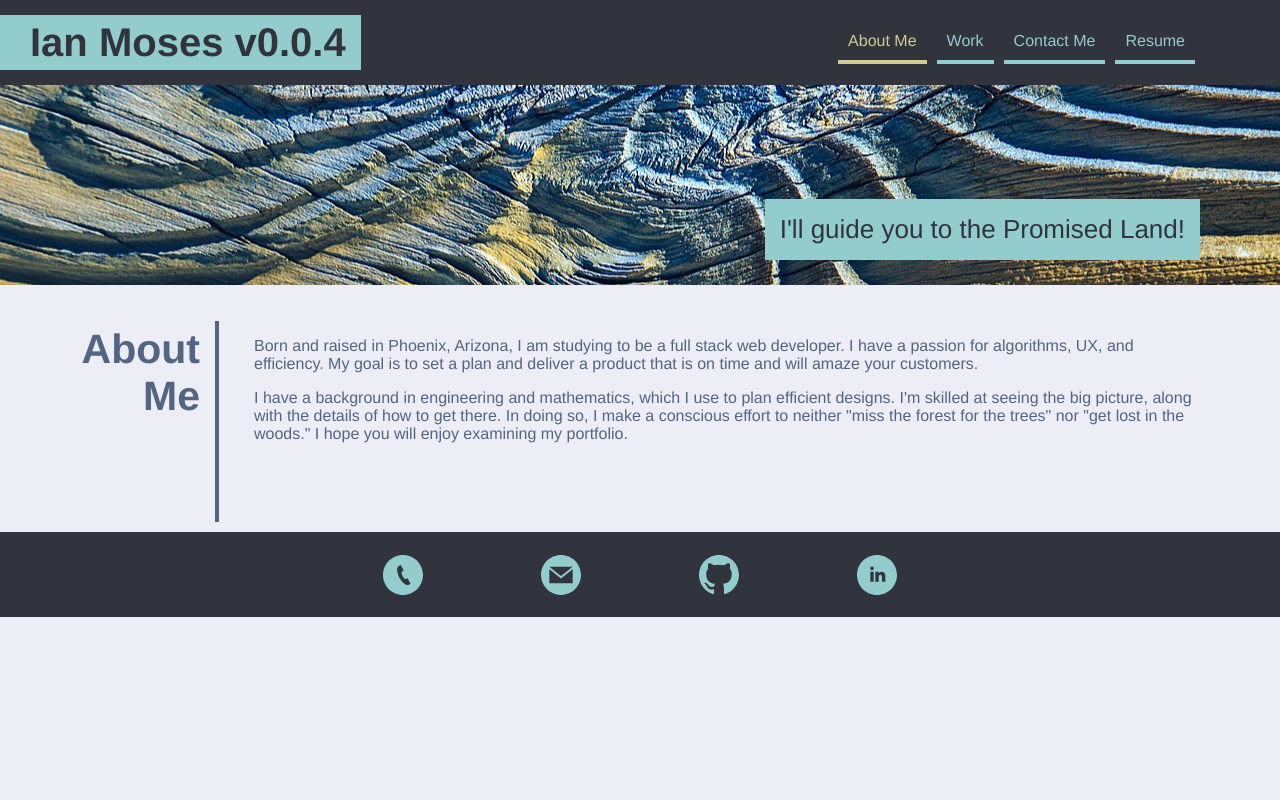
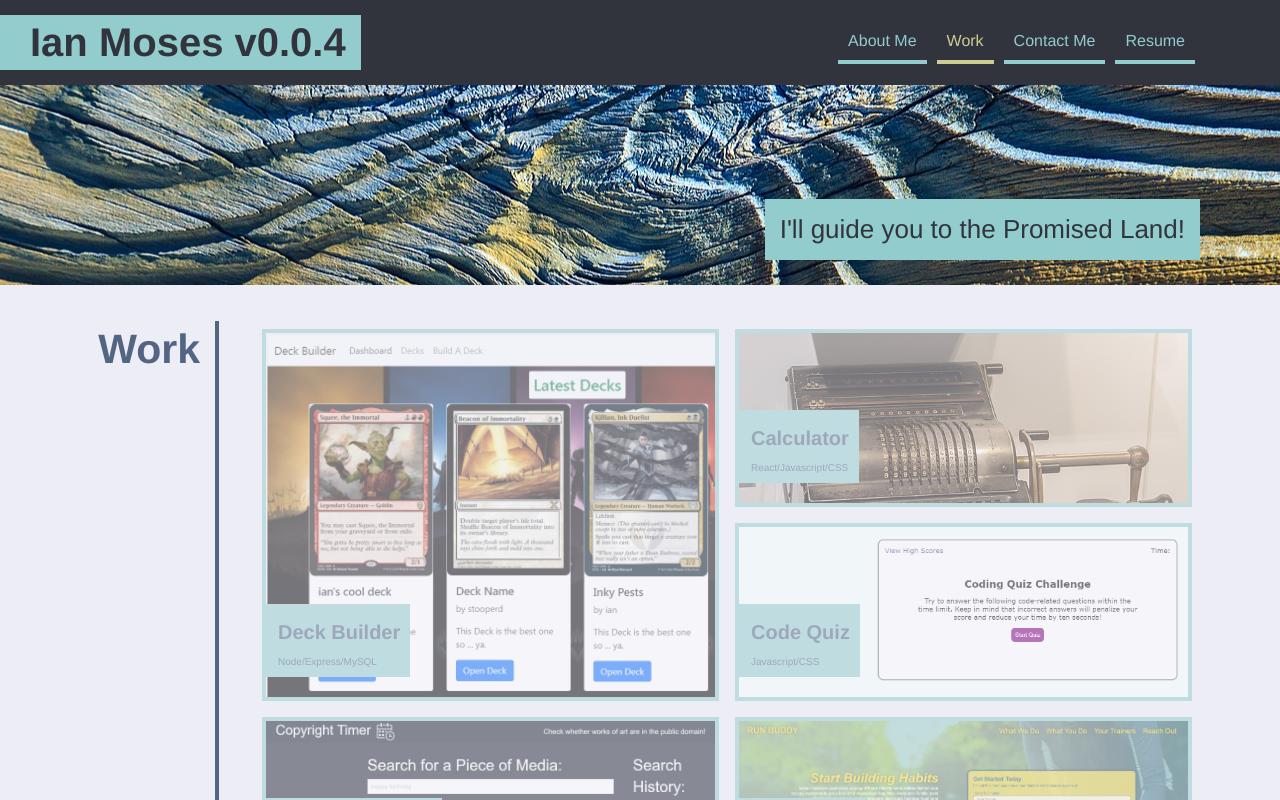
Before and after one commit to Moses-Ian/portfolio, a React (Create React App) app: page / in a window 1280 px wide. Shown: the top 800 px of the page. Built offline with nearby package versions, Linux system fonts and the light colour scheme.

Commit message:
cleaned up project repo links

```diff
--- a/public/assets/css/style.css
+++ b/public/assets/css/style.css
@@ -43,6 +43,10 @@ header {
 
 .name a {
 	color: var(--third-color);
+}
+
+.name a:hover {
+	color: var(--bg);
 }
 
 h1 {
@@ -148,13 +152,13 @@ h2 {
 	display: flex;
 	align-items: flex-end;
 	background-size: cover;
-	opacity: 0.5;
+	/* opacity: 0.5; */
 	position: relative;	/*needed for the link to work*/
 }
 
-.project:hover {
-	opacity: 1.0;
-}
+/* .project:hover { */
+	/* opacity: 1.0; */
+/* } */
 
 .project a {
   position:absolute;
@@ -203,6 +207,15 @@ h3 {
 	z-index: 1;
 	width: 50px;
 	height: 50px;
+}
+
+.github img {
+	background-color: var(--primary-color);
+	border-radius: 100%;
+}
+
+.github img:hover {
+	background-color: var(--bg);
 }
 
 /* CONTACT ME */
--- a/src/App.js
+++ b/src/App.js
@@ -7,10 +7,12 @@ import Contact from './components/Contact';
 import Resume from './components/Resume';
 import Footer from './components/Footer';
 
+const startPage = 'work';	//for debugging
+
 function App() {
 
-	const [currentArticle, setArticle] = useState('about');
-	const [nextArticle, setNextArticle] = useState('about');
+	const [currentArticle, setArticle] = useState(startPage);
+	const [nextArticle, setNextArticle] = useState(startPage);
 
 	console.log(`App: currentArticle = ${currentArticle}`);
 
--- a/src/components/Project.js
+++ b/src/components/Project.js
@@ -1,17 +1,57 @@
-import React, { useState } from 'react';
+import React, { useState, useEffect } from 'react';
+import { useSpring, useTransition, config, animated } from "react-spring";
+
+const pub = process.env.PUBLIC_URL;
 
 const Project = ({props}) => {
+
+	const [isHovered, setIsHovered] = useState(false);
+	const hoverSpring = useSpring({
+		config: { ...config.gentle },
+		from: {
+			backgroundImage: `url(${pub}/${props.img})`,
+			opacity: 0.5
+			},
+		to: {opacity: isHovered ? 1 : 0.5}
+	});
+	const hover = () => setIsHovered(true);
+	const unhover = () => setIsHovered(false);
+
+	const growSpring = useSpring({
+		config: { ...config.gentle },
+		from: {
+			height: '0',
+			width: '0'
+		},
+		to: {
+			height: isHovered ? '50px' : '0',
+			width: isHovered ? '50px' : '0'
+		}
+	});
+
+
 	return (
-		<div className="project" id={props.id} style={{backgroundImage: `url(${props.img})`}}>
+		<animated.div
+			className="project"
+			id={props.id}
+			style={hoverSpring}
+			onMouseOver={hover}
+			onMouseOut={unhover}
+		>
 			<div className="project-title">
 				<h3>{props.title}</h3>
 				<p>{props.tech}</p>
 			</div>
 			<a href={props.link}></a>
 			<div className='github'>
-				<a href={props.repo}><img src='assets/images/github.svg'  /></a>
+				<a href={props.repo}>
+					<animated.img
+						src={pub+'/assets/images/github.svg'}
+						style={growSpring}
+					/>
+				</a>
 			</div>
-		</div>
+		</animated.div>
 	)
 };
 
```
